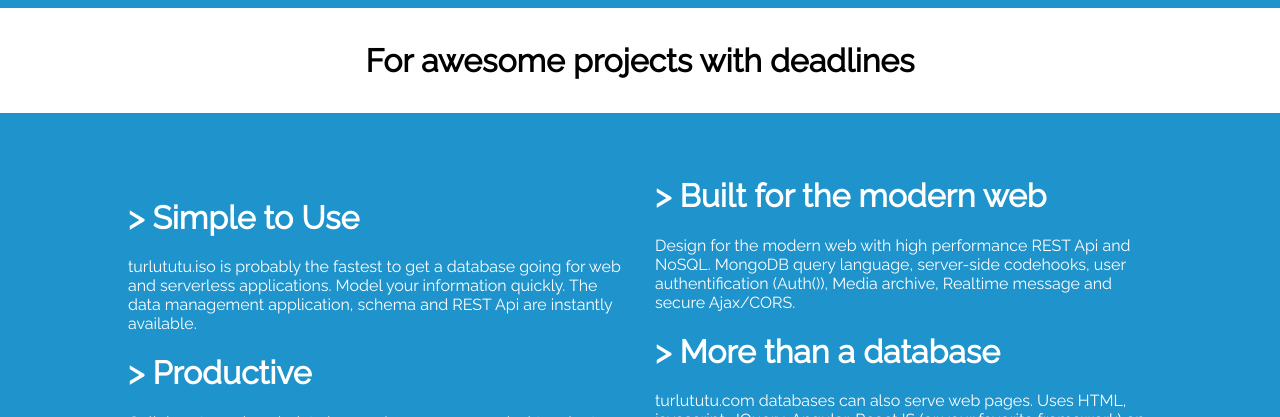
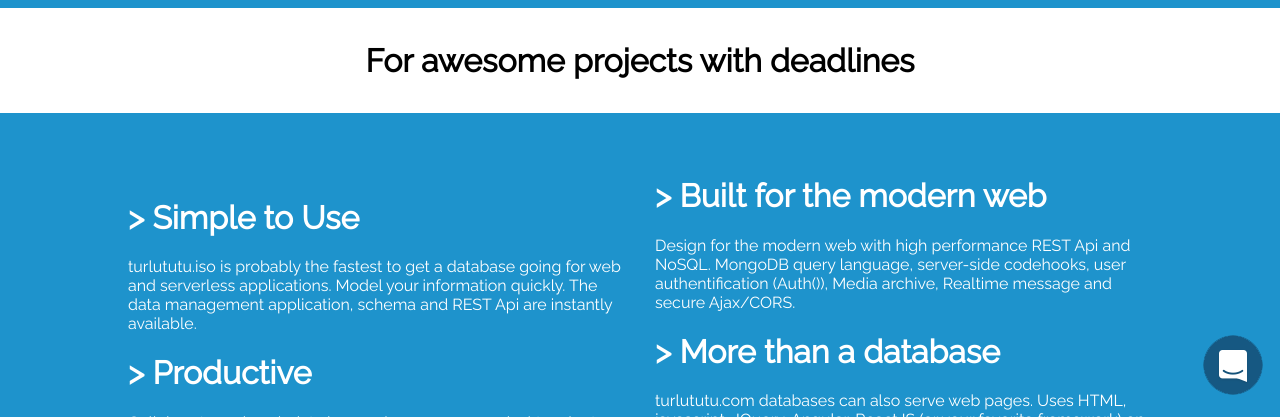
Before and after one commit to BacqEstelle/turlututu.github.io, a plain HTML site: page index.html in a window 1280 px wide. Shown: the part 383-800 px from the top of the page. Drawn offline with Linux system fonts and the light colour scheme.

Commit message:
Ajout du bouton notification/aide

```diff
--- a/index.html
+++ b/index.html
@@ -24,6 +24,9 @@
     </ul>
 </nav>
 
+<div class="notification">
+<a href="notification"><img src="img/notification.png" alt="bouton de notification"></a>
+</div>
 
 
 <header>
--- a/style.css
+++ b/style.css
@@ -14,6 +14,14 @@ color: white;
 }
 a{
   color: white;
+}
+/* -------------------Bouton Flottan - chat box ? ----------------------- */
+.notification{
+ padding: 15px 15px;
+ position: fixed;
+ diplay: inline-block;
+ right: 0;
+ bottom: 0;
 }
 /* ---------------------- Header -----------------------*/
 .menu{
```
Also changed, not shown: img/notification.png (added).
